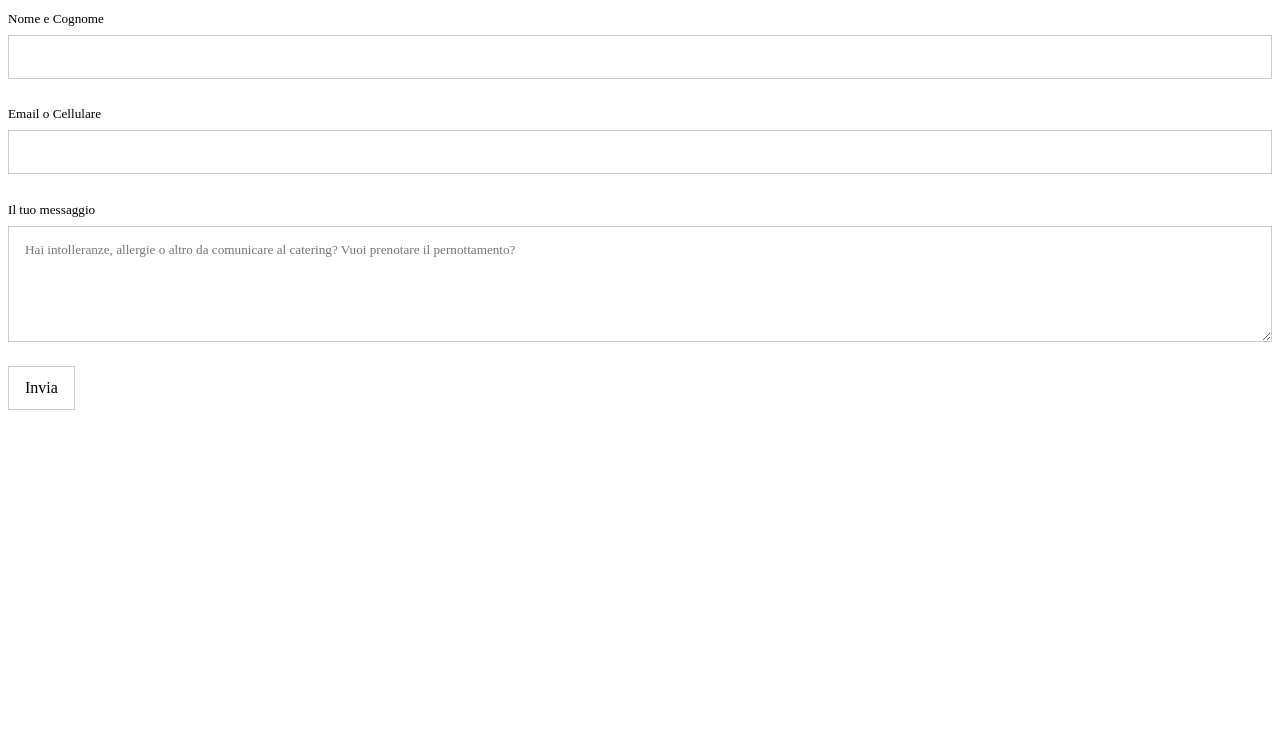
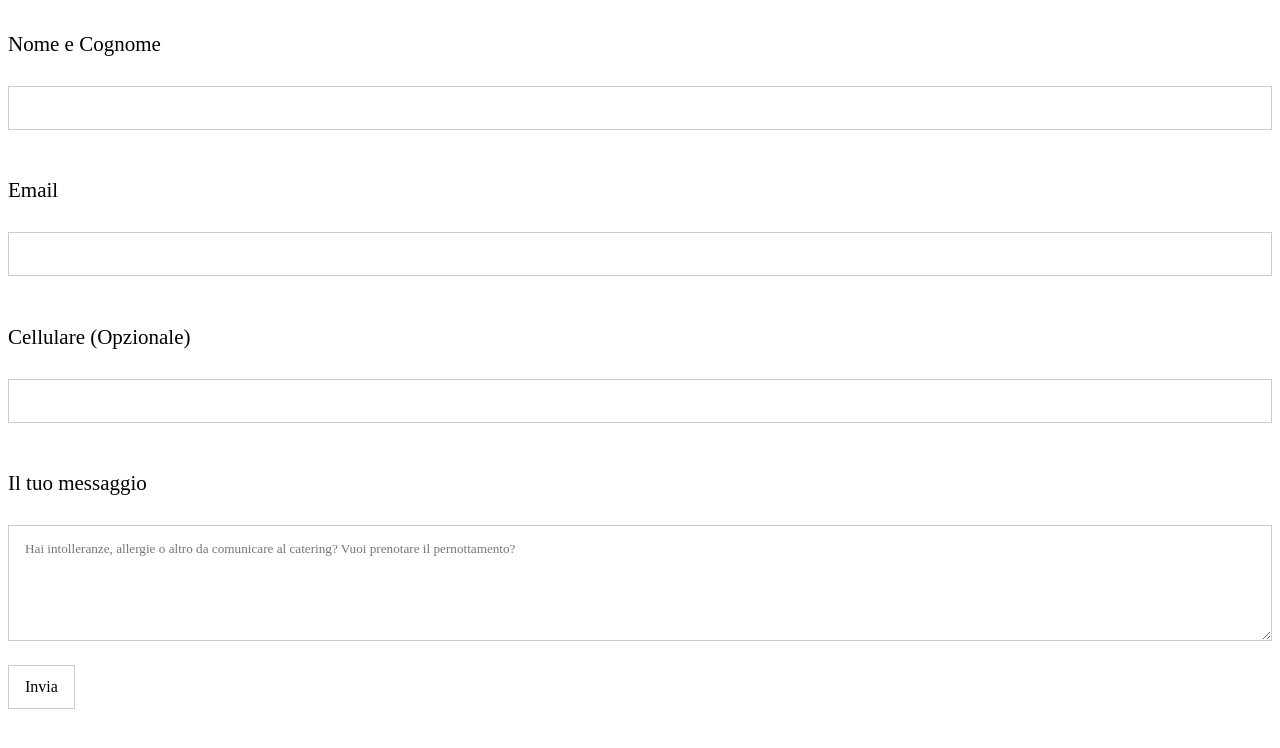
Before and after one commit to marcoelaura/marcoelaura.github.io, a Jekyll site: the page Contatti/simple_form.html, which Jekyll copies as it is, in a window 1280 px wide. Shown: the top 748 px of the page. Built offline with Jekyll 4.4.1, drawn with Linux system fonts in a browser that asks for light colours.

Commit message:
Update simple_form.html

```diff
--- a/Contatti/simple_form.html
+++ b/Contatti/simple_form.html
@@ -1,10 +1,12 @@
 <form id="fs-frm" name="simple-contact-form" accept-charset="utf-8" action="https://formspree.io/f/xjvlkqjn" method="post">
   <fieldset id="fs-frm-inputs">
-    <label for="full-name">Nome e Cognome</label>
+    <label for="full-name"><p style="text-align:center;font-size:21px;">Nome e Cognome</p></label>
     <input type="text" name="name" id="full-name" placeholder="" required="">
-    <label for="email-address">Email o Cellulare</label>
+    <label for="email-address"><p style="text-align:center;font-size:21px;">Email</p></label>
     <input type="email" name="_replyto" id="email-address" placeholder="" required="">
-    <label for="message">Il tuo messaggio</label>
+    <label for="telephone"><p style="text-align:center;font-size:21px;">Cellulare (Opzionale)</p></label>
+    <input type="telephone" name="telephone" id="telephone" placeholder="">
+    <label for="message"><p style="text-align:center;font-size:21px;">Il tuo messaggio</p></label>
     <textarea rows="5" name="message" id="message" placeholder="Hai intolleranze, allergie o altro da comunicare al catering? Vuoi prenotare il pernottamento?" required=""></textarea>
     <input type="hidden" name="_subject" id="email-subject" value="Contact Form Submission">
   </fieldset>
```
